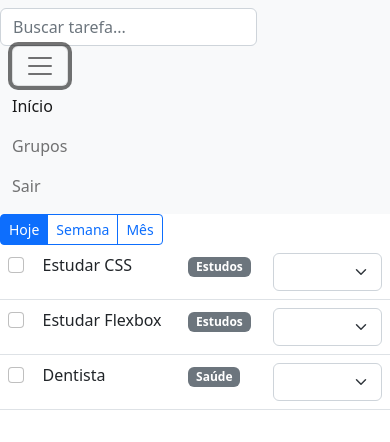
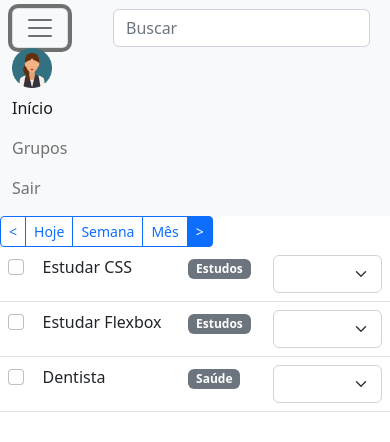
Before and after one commit to LarissaGbl/d3-todolist, a plain HTML site: page listar.html in a window 390 px wide. Both pictures are taken after a click on the button "Toggle navigation". Drawn offline with nearby package versions, Linux system fonts and the light colour scheme.

Commit message:
Cabeçalho finalizado #3

```diff
--- a/listar.html
+++ b/listar.html
@@ -5,36 +5,40 @@
     <meta http-equiv="X-UA-Compatible" content="IE=edge">
     <meta name="viewport" content="width=device-width, initial-scale=1.0">
     <link href="https://cdn.jsdelivr.net/npm/bootstrap@5.2.3/dist/css/bootstrap.min.css" rel="stylesheet" integrity="sha384-rbsA2VBKQhggwzxH7pPCaAqO46MgnOM80zW1RWuH61DGLwZJEdK2Kadq2F9CUG65" crossorigin="anonymous">
+    <link rel="stylesheet" href="css/style.css">
     <title>Listar</title>
+    <style>
+        .icon-login {
+        width: 40px;
+        margin-right: 10px;
+        }
+    </style>
 </head>
 <body>
     <nav class="navbar navbar-expand-lg bg-light">
-        <form class="d-flex" role="search">
-            <input class="form-control me-2" type="search" placeholder="Buscar tarefa..." aria-label="Search">
-        </form>
-        </div>
         <div class="container-fluid">
             <button class="navbar-toggler" type="button" data-bs-toggle="collapse" data-bs-target="#navbarSupportedContent" aria-controls="navbarSupportedContent" aria-expanded="false" aria-label="Toggle navigation">
                 <span class="navbar-toggler-icon"></span>
             </button>
+            <form class="d-flex" role="search">
+                <input class="form-control me-2" type="search" placeholder="Buscar" aria-label="Search">
+            </form>
+            <img src="imagem/219969.png" alt="Icon-login" class="icon-login">
             <div class="collapse navbar-collapse" id="navbarSupportedContent">
-                    <ul class="navbar-nav justify-content-end flex-grow-1 pe-3">
-                        <li class="nav-item">
-                            <a class="nav-link active" aria-current="page" href="#">Início</a>
-                        </li>
-                        <li class="nav-item">
-                            <a class="nav-link" href="#">Grupos</a>
-                        </li>
-                        <li class="nav-item dropdown">
-                            <a class="nav-link" href="#">Sair</a>
-                        </a>
-                        </li>
+                <ul class="navbar-nav justify-content-end flex-grow-1 pe-3">
+                    <li class="nav-item"><a class="nav-link active" aria-current="page" href="#">Início</a></li>
+                    <li class="nav-item"><a class="nav-link" href="#">Grupos</a></li>
+                    <li class="nav-item dropdown"><a class="nav-link" href="#">Sair</a></li>
+                </ul>
             </div>
+        </div>
+    </nav>
 
 
-    </nav>
+    <div class="btn-group btn-group-sm" role="group" aria-label="Basic radio toggle button group">
+        <input type="radio" class="btn-check" name="btnradio" id="btnradio1" autocomplete="off" checked>
+        <label class="btn btn-outline-primary" for="btnradio1"><</label>
 
-    <div class="btn-group btn-group-sm" role="group" aria-label="Basic radio toggle button group">
         <input type="radio" class="btn-check" name="btnradio" id="btnradio1" autocomplete="off" checked>
         <label class="btn btn-outline-primary" for="btnradio1">Hoje</label>
 
@@ -43,6 +47,9 @@
 
         <input type="radio" class="btn-check" name="btnradio" id="btnradio3" autocomplete="off">
         <label class="btn btn-outline-primary" for="btnradio3">Mês</label>
+
+        <input type="radio" class="btn-check" name="btnradio" id="btnradio1" autocomplete="off" checked>
+        <label class="btn btn-outline-primary" for="btnradio1">></label>
     </div>
 
     <table class="table">
```
Also changed, not shown: imagem/219969.png (added).
